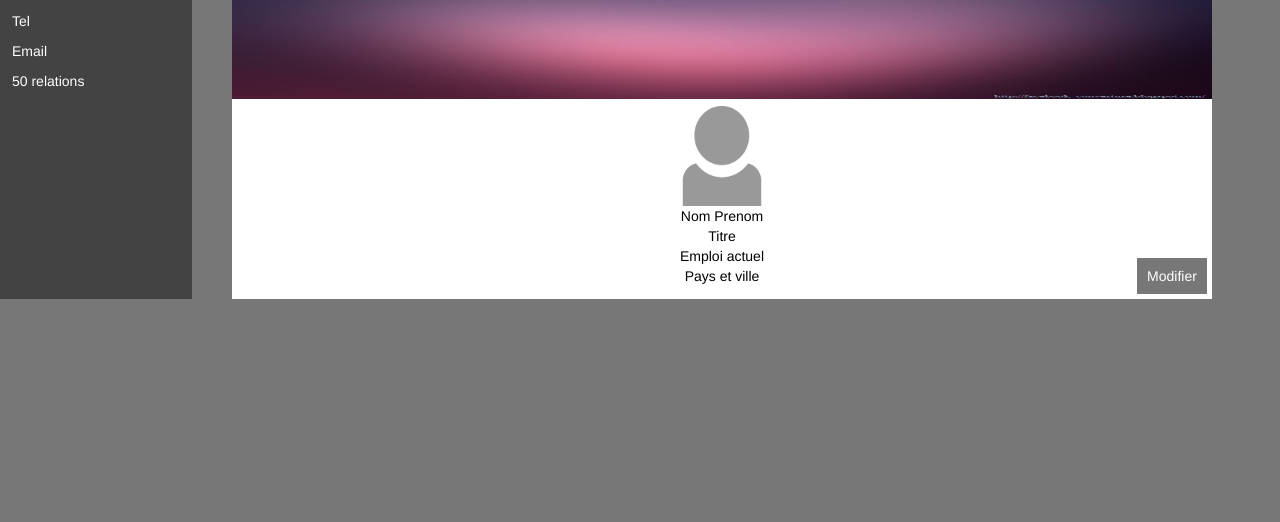
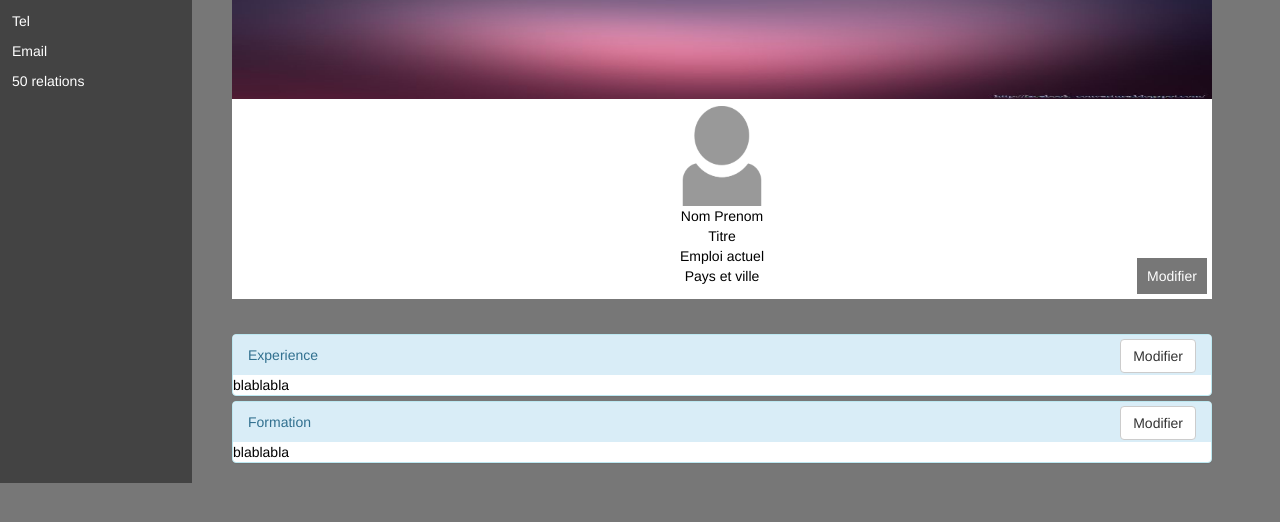
Before and after one commit to Jujulego/linkedece, a PHP site: page /profil.php in a window 1280 px wide. Shown: the part 71-593 px from the top of the page. Run offline with PHP 8.4, Linux system fonts and the light colour scheme.

Commit message:
ajour formation et experience

```diff
--- a/css/style_profil.css
+++ b/css/style_profil.css
@@ -44,10 +44,16 @@ textarea
 
 .parcours
 {
-    margin-left: 150px;
-    margin-top: 500px;
-    width: 700px;
-    height: 500px;
+    margin-left: -980px;
+    margin-top: 335px;
+    width: 980px;
+    height: auto;
+}
+
+.modifparcours
+{
+    margin-top: -6px;
+    float: right;
 }
 #mur article {
     background: #eee;
--- a/profil.php
+++ b/profil.php
@@ -44,10 +44,26 @@
         </div>
 
 
+            <div class="parcours">
+                <div class="panel-group">
+                    <div class="panel panel-info">
+                        <div class="panel-heading">Experience
+                            <div class="modifparcours"><button type="button" class="btn btn-default">Modifier</button></div></div>
+                        <div class = texte class="panel-body">blablabla</div>
+                    </div>
+                    <div class="panel panel-info">
+                        <div class="panel-heading">Formation
+                            <div class="modifparcours"><button type="button"  class="btn btn-default">Modifier</button></div></div>
+                        <div class = texte class="panel-body">blablabla</div>
+                    </div>
+                </div>
+
+        </div>
+
 
     </div>
 
-    </div>
+
 
 </body>
 </html>
```
